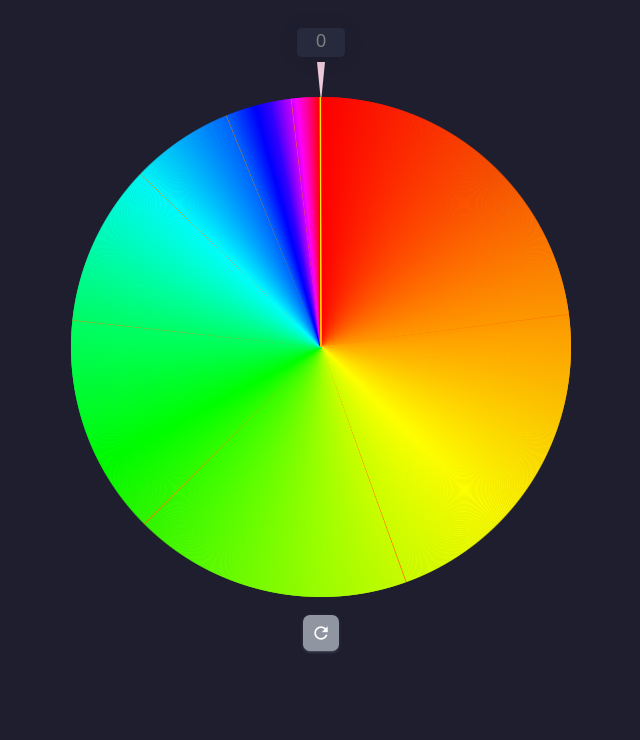
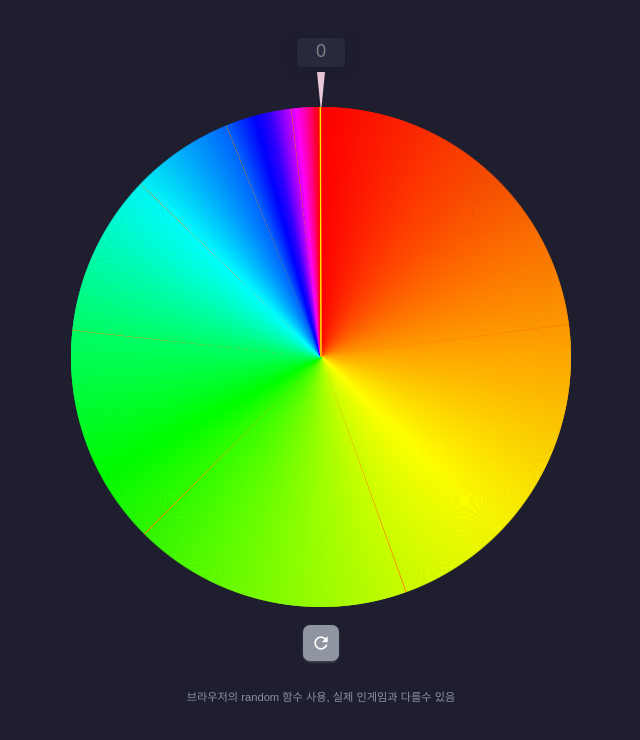
Before and after one commit to enra123/myt, an Angular app in the folder myt/angular/: page /jdsn in a window 1280 px wide. Shown: the top 740 px of the page, without its empty margins (319-959 px from the left). Built offline with nearby package versions, Linux system fonts and the light colour scheme.

Commit message:
spinning wheel disclaimer

```diff
--- a/myt/angular/src/app/jdsn/components/spinning-wheel/spinning-wheel.component.html
+++ b/myt/angular/src/app/jdsn/components/spinning-wheel/spinning-wheel.component.html
@@ -11,4 +11,7 @@
   <button class="btn btn-default btn-just-icon" (click)="spin()">
     <mat-icon>refresh</mat-icon>
   </button>
+  <div class="disclaimer">
+    <small>브라우저의 random 함수 사용, 실제 인게임과 다를수 있음</small>
+  </div>
 </div>
--- a/myt/angular/src/app/jdsn/components/spinning-wheel/spinning-wheel.component.scss
+++ b/myt/angular/src/app/jdsn/components/spinning-wheel/spinning-wheel.component.scss
@@ -1,6 +1,7 @@
 .wheel-wrapper {
   text-align: center;
   margin-top: 2em;
+  overflow: hidden;
 }
 
 .arrow-down {
@@ -27,3 +28,9 @@
   font-size: 1.3em;
   margin-bottom: 2px;
 }
+
+.disclaimer {
+  margin-top: 25px;
+  text-align: center;
+  color: #8b92a9;
+}
```
